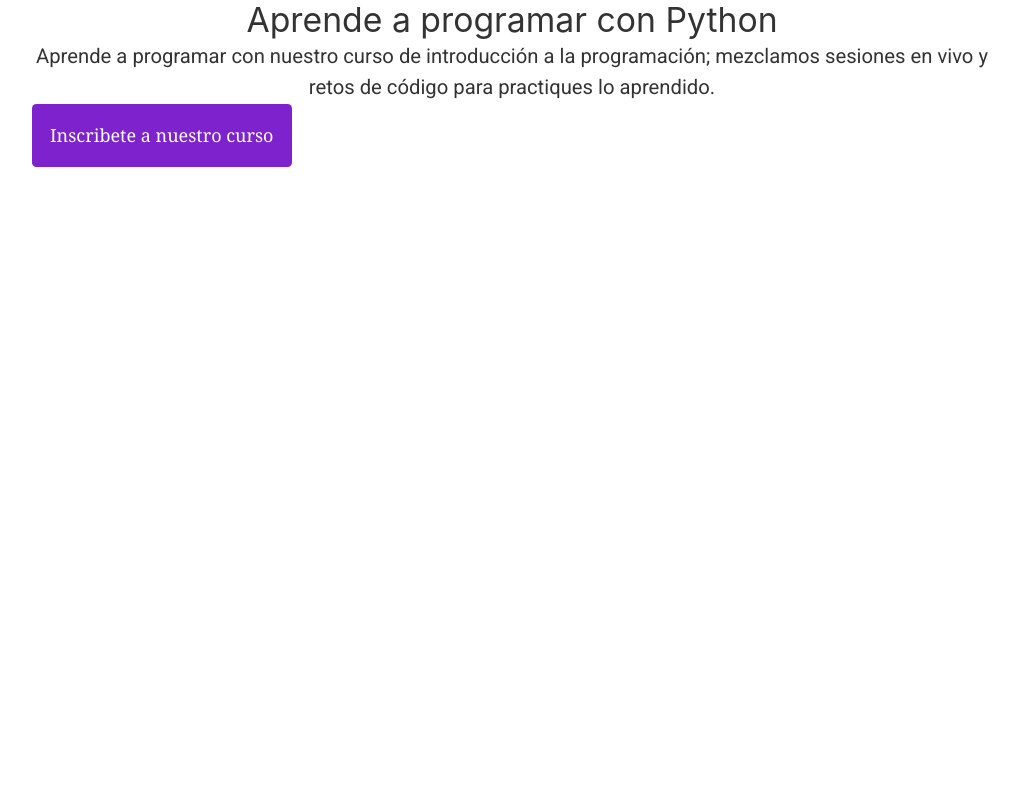
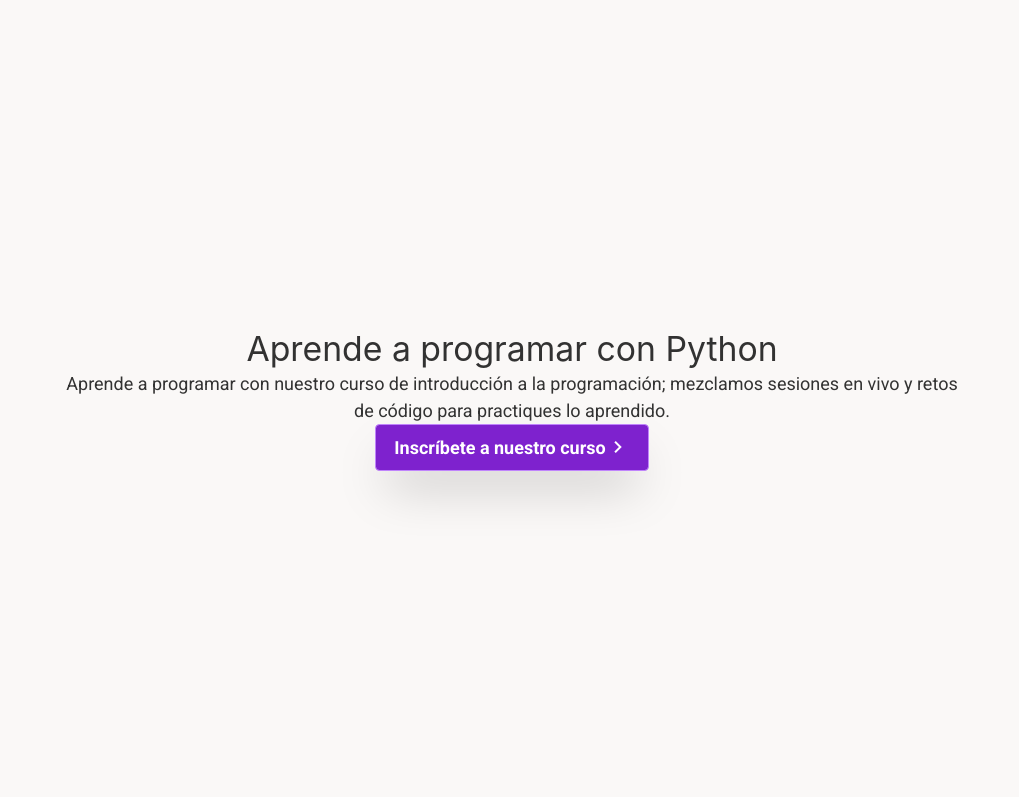
Before and after one commit to jesus1612/equalia, a Gatsby site: page / in a window 1280 px wide. Shown: the top 797 px of the page, without its empty margins (128-1147 px from the left). Built offline with nearby package versions, Linux system fonts and the light colour scheme; Gatsby itself is replaced by a stand-in of ours.

Commit message:
Primer seccion lista

```diff
--- a/src/components/layout.css
+++ b/src/components/layout.css
@@ -4,6 +4,7 @@
   font: 112.5%/1.45em georgia, serif, sans-serif;
   box-sizing: border-box;
   overflow-y: scroll;
+  background-color: #FAF8F7;
 }
 body {
   margin: 0;
--- a/src/sections/IndexDescriptionSection.jsx
+++ b/src/sections/IndexDescriptionSection.jsx
@@ -2,21 +2,18 @@
 
 const IndexDescriptionSection = () => {
   return (
-    <div className="h-screen align-middle ">
-      <div className=" container grid-cols-10">
-        <h1 className="text-3xl text-center auto-cols-auto">
-          Aprende a programar con Python
-        </h1>
-        <p className="text-lg text-current font-sans text-center">
+    <div className="h-screen grid justify-center gap-y-2 place-content-center">
+      <div className=" container text-center">
+        <h1 className="text-3xl">Aprende a programar con Python</h1>
+        <p className="text-sx text-current">
           Aprende a programar con nuestro curso de introducción a la
           programación; mezclamos sesiones en vivo y retos de código para
           practiques lo aprendido.
         </p>
-        <div className="flex container">
-          <button className="bg-purple-700 p-4 rounded text-white">
-            Inscribete a nuestro curso
+          <button className=" inline-flex items-center bg-purple-700 p-4 rounded text-white hover:bg-purple-500 font-semibold py-2 px-4 border border-purple-400 shadow-2xl">
+            <span style={{fontFamily: "Roboto"}}> Inscríbete a nuestro curso </span>
+            <span className="material-icons">keyboard_arrow_right</span>
           </button>
-        </div>
       </div>
     </div>
   )
--- a/tailwind.config.js
+++ b/tailwind.config.js
@@ -9,6 +9,7 @@
     },
     container: {
       center: true,
+      padding: '1.5rem',
     },
   },
   plugins: [],
```
